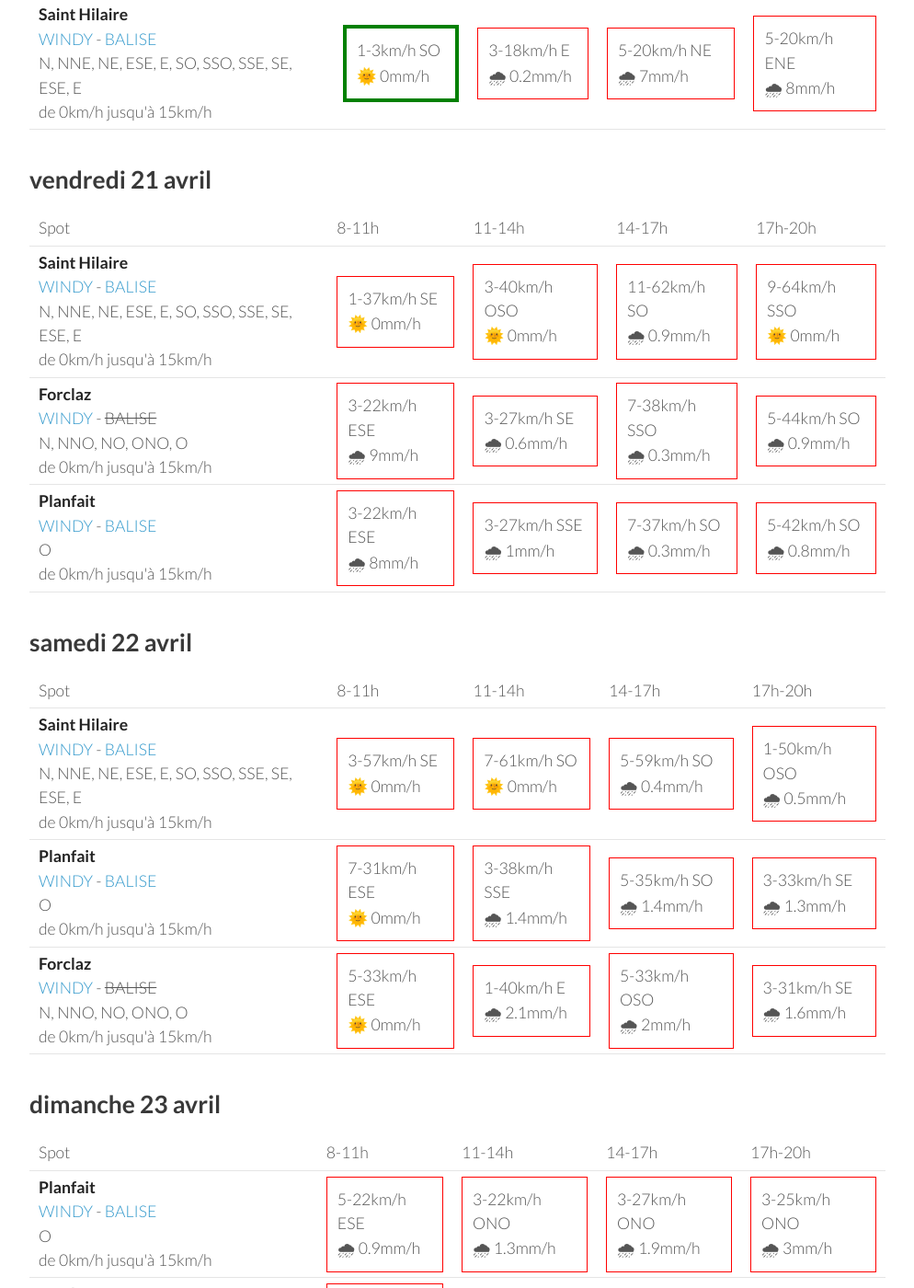
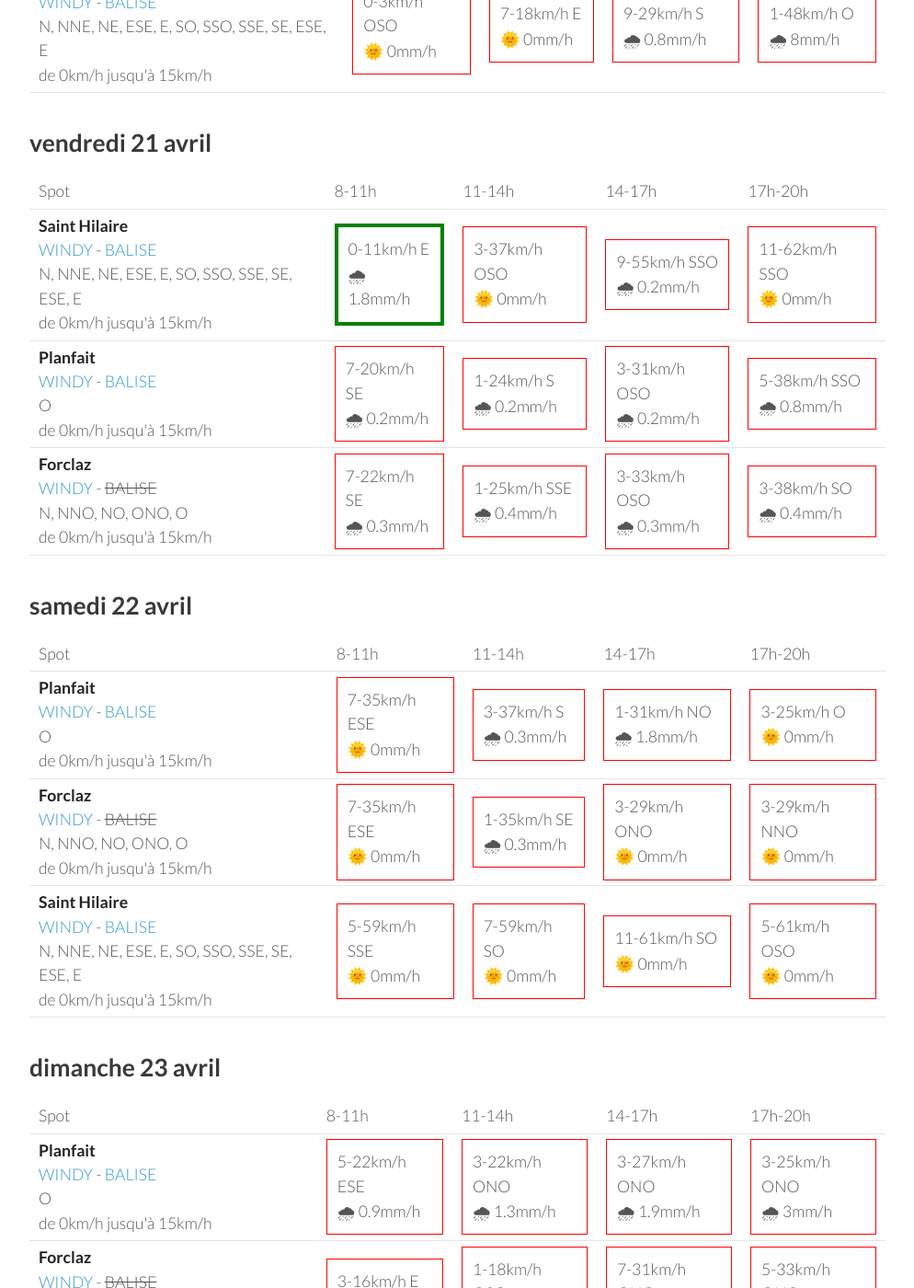
Before and after one commit to parapente-dans-le-nord/parapente-dans-le-nord.github.io, a Jekyll site: the page built from alpes_nord.markdown, in a window 1280 px wide and 1400 px high, scrolled down 1118 px. Shown: the whole window at 92% size, without its empty margins (26-1020 px from the left). Built offline with Jekyll 4.4.1, drawn with Linux system fonts in a browser that asks for light colours; some of the changed text lies outside the part shown.

Commit message:
update index.markdown

```diff
--- a/alpes_nord.markdown
+++ b/alpes_nord.markdown
@@ -25,27 +25,27 @@ page mise à jour le mercredi 19 avril 13:26
         <td><strong>Planfait</strong><br><a href="https://windy.com/45.853/6.223?45.415,6.223,8">WINDY</a> - <span class=""><a href="https://www.openwindmap.org/PP496">BALISE</a> </span><br> <span class="vent-favorable">O</span><br><span class="force-vent">de 0km/h jusqu'à 15km/h</span> </td>
 
             <td><div class="not-flyable"><p>0-0km/h NA</p><p>🌧️ 0mm/h</p></div></td>
-            <td><div class="flyable"><p>3-11km/h O</p><p>🌞 0mm/h</p></div></td>
-            <td><div class="not-flyable"><p>7-22km/h ONO</p><p>🌞 0mm/h</p></div></td>
-            <td><div class="not-flyable"><p>5-27km/h NNO</p><p>🌞 0mm/h</p></div></td>
+            <td><div class="not-flyable"><p>0-0km/h NA</p><p>🌧️ 0mm/h</p></div></td>
+            <td><div class="not-flyable"><p>0-0km/h NA</p><p>🌧️ 0mm/h</p></div></td>
+            <td><div class="not-flyable"><p>9-25km/h NO</p><p>🌞 0mm/h</p></div></td>
+
+    </tr>
+<tr>
+        <td><strong>Forclaz</strong><br><a href="https://windy.com/45.814/6.247?45.375,6.246,8,m:eVwaglz">WINDY</a> - <span class="no-balise"> BALISE </span><br> <span class="vent-favorable">N, NNO, NO, ONO, O</span><br><span class="force-vent">de 0km/h jusqu'à 15km/h</span> </td>
+
+            <td><div class="not-flyable"><p>0-0km/h NA</p><p>🌧️ 0mm/h</p></div></td>
+            <td><div class="not-flyable"><p>0-0km/h NA</p><p>🌧️ 0mm/h</p></div></td>
+            <td><div class="not-flyable"><p>0-0km/h NA</p><p>🌧️ 0mm/h</p></div></td>
+            <td><div class="not-flyable"><p>11-25km/h ONO</p><p>🌞 0mm/h</p></div></td>
 
     </tr>
 <tr>
         <td><strong>Saint Hilaire</strong><br><a href="https://windy.com/45.307/5.888?45.087,5.889,9,m:eUFagkX">WINDY</a> - <span class=""><a href="http://www.balisemeteo.com/balise.php?idBalise=61">BALISE</a> </span><br> <span class="vent-favorable">N, NNE, NE, ESE, E, SO, SSO, SSE, SE, ESE, E</span><br><span class="force-vent">de 0km/h jusqu'à 15km/h</span> </td>
 
             <td><div class="not-flyable"><p>0-0km/h NA</p><p>🌧️ 0mm/h</p></div></td>
-            <td><div class="flyable"><p>5-12km/h SE</p><p>🌞 0mm/h</p></div></td>
-            <td><div class="not-flyable"><p>5-18km/h NNO</p><p>🌞 0.9mm/h</p></div></td>
-            <td><div class="not-flyable"><p>11-24km/h O</p><p>🌞 0.9mm/h</p></div></td>
-
-    </tr>
-<tr>
-        <td><strong>Forclaz</strong><br><a href="https://windy.com/45.814/6.247?45.375,6.246,8,m:eVwaglz">WINDY</a> - <span class="no-balise"> BALISE </span><br> <span class="vent-favorable">N, NNO, NO, ONO, O</span><br><span class="force-vent">de 0km/h jusqu'à 15km/h</span> </td>
-
             <td><div class="not-flyable"><p>0-0km/h NA</p><p>🌧️ 0mm/h</p></div></td>
-            <td><div class="flyable"><p>3-11km/h ONO</p><p>🌞 0mm/h</p></div></td>
-            <td><div class="not-flyable"><p>9-20km/h NO</p><p>🌞 0mm/h</p></div></td>
-            <td><div class="not-flyable"><p>7-27km/h NO</p><p>🌞 0mm/h</p></div></td>
+            <td><div class="not-flyable"><p>0-0km/h NA</p><p>🌧️ 0mm/h</p></div></td>
+            <td><div class="not-flyable"><p>5-25km/h ENE</p><p>🌞 0mm/h</p></div></td>
 
     </tr>
 
@@ -65,32 +65,32 @@ page mise à jour le mercredi 19 avril 13:26
       <td>17h-20h</td>
     </tr>
 <tr>
-        <td><strong>Planfait</strong><br><a href="https://windy.com/45.853/6.223?45.415,6.223,8">WINDY</a> - <span class=""><a href="https://www.openwindmap.org/PP496">BALISE</a> </span><br> <span class="vent-favorable">O</span><br><span class="force-vent">de 0km/h jusqu'à 15km/h</span> </td>
+        <td><strong>Forclaz</strong><br><a href="https://windy.com/45.814/6.247?45.375,6.246,8,m:eVwaglz">WINDY</a> - <span class="no-balise"> BALISE </span><br> <span class="vent-favorable">N, NNO, NO, ONO, O</span><br><span class="force-vent">de 0km/h jusqu'à 15km/h</span> </td>
 
-            <td><div class="not-flyable"><p>0-5km/h NNE</p><p>🌞 0mm/h</p></div></td>
-            <td><div class="flyable"><p>7-12km/h O</p><p>🌧 0.5mm/h</p></div></td>
-            <td><div class="not-flyable"><p>1-16km/h O</p><p>🌧 8mm/h</p></div></td>
-            <td><div class="not-flyable"><p>5-18km/h N</p><p>🌧 5mm/h</p></div></td>
+            <td><div class="not-flyable"><p>3-5km/h ENE</p><p>🌞 0mm/h</p></div></td>
+            <td><div class="not-flyable"><p>3-5km/h SE</p><p>🌧 1.8mm/h</p></div></td>
+            <td><div class="not-flyable"><p>9-29km/h SO</p><p>🌧 1.9mm/h</p></div></td>
+            <td><div class="not-flyable"><p>7-24km/h N</p><p>🌧 9mm/h</p></div></td>
 
 
     </tr>
 <tr>
-        <td><strong>Forclaz</strong><br><a href="https://windy.com/45.814/6.247?45.375,6.246,8,m:eVwaglz">WINDY</a> - <span class="no-balise"> BALISE </span><br> <span class="vent-favorable">N, NNO, NO, ONO, O</span><br><span class="force-vent">de 0km/h jusqu'à 15km/h</span> </td>
+        <td><strong>Planfait</strong><br><a href="https://windy.com/45.853/6.223?45.415,6.223,8">WINDY</a> - <span class=""><a href="https://www.openwindmap.org/PP496">BALISE</a> </span><br> <span class="vent-favorable">O</span><br><span class="force-vent">de 0km/h jusqu'à 15km/h</span> </td>
 
-            <td><div class="not-flyable"><p>1-3km/h NNE</p><p>🌞 0mm/h</p></div></td>
-            <td><div class="flyable"><p>7-12km/h O</p><p>🌞 0mm/h</p></div></td>
-            <td><div class="not-flyable"><p>1-16km/h NNO</p><p>🌧 9mm/h</p></div></td>
-            <td><div class="not-flyable"><p>9-22km/h NO</p><p>🌧 3.9mm/h</p></div></td>
+            <td><div class="not-flyable"><p>1-5km/h ESE</p><p>🌞 0mm/h</p></div></td>
+            <td><div class="not-flyable"><p>5-12km/h S</p><p>🌧 4.1mm/h</p></div></td>
+            <td><div class="not-flyable"><p>3-24km/h OSO</p><p>🌧 2.1mm/h</p></div></td>
+            <td><div class="not-flyable"><p>1-24km/h NO</p><p>🌧 9mm/h</p></div></td>
 
 
     </tr>
 <tr>
         <td><strong>Saint Hilaire</strong><br><a href="https://windy.com/45.307/5.888?45.087,5.889,9,m:eUFagkX">WINDY</a> - <span class=""><a href="http://www.balisemeteo.com/balise.php?idBalise=61">BALISE</a> </span><br> <span class="vent-favorable">N, NNE, NE, ESE, E, SO, SSO, SSE, SE, ESE, E</span><br><span class="force-vent">de 0km/h jusqu'à 15km/h</span> </td>
 
-            <td><div class="flyable"><p>1-3km/h SO</p><p>🌞 0mm/h</p></div></td>
-            <td><div class="not-flyable"><p>3-18km/h E</p><p>🌧 0.2mm/h</p></div></td>
-            <td><div class="not-flyable"><p>5-20km/h NE</p><p>🌧 7mm/h</p></div></td>
-            <td><div class="not-flyable"><p>5-20km/h ENE</p><p>🌧 8mm/h</p></div></td>
+            <td><div class="not-flyable"><p>0-3km/h OSO</p><p>🌞 0mm/h</p></div></td>
+            <td><div class="not-flyable"><p>7-18km/h E</p><p>🌞 0mm/h</p></div></td>
+            <td><div class="not-flyable"><p>9-29km/h S</p><p>🌧 0.8mm/h</p></div></td>
+            <td><div class="not-flyable"><p>1-48km/h O</p><p>🌧 8mm/h</p></div></td>
 
 
     </tr>
@@ -113,30 +113,30 @@ page mise à jour le mercredi 19 avril 13:26
 <tr>
         <td><strong>Saint Hilaire</strong><br><a href="https://windy.com/45.307/5.888?45.087,5.889,9,m:eUFagkX">WINDY</a> - <span class=""><a href="http://www.balisemeteo.com/balise.php?idBalise=61">BALISE</a> </span><br> <span class="vent-favorable">N, NNE, NE, ESE, E, SO, SSO, SSE, SE, ESE, E</span><br><span class="force-vent">de 0km/h jusqu'à 15km/h</span> </td>
 
-            <td><div class="not-flyable"><p>1-37km/h SE</p><p>🌞 0mm/h</p></div></td>
-            <td><div class="not-flyable"><p>3-40km/h OSO</p><p>🌞 0mm/h</p></div></td>
-            <td><div class="not-flyable"><p>11-62km/h SO</p><p>🌧 0.9mm/h</p></div></td>
-            <td><div class="not-flyable"><p>9-64km/h SSO</p><p>🌞 0mm/h</p></div></td>
+            <td><div class="flyable"><p>0-11km/h E</p><p>🌧 1.8mm/h</p></div></td>
+            <td><div class="not-flyable"><p>3-37km/h OSO</p><p>🌞 0mm/h</p></div></td>
+            <td><div class="not-flyable"><p>9-55km/h SSO</p><p>🌧 0.2mm/h</p></div></td>
+            <td><div class="not-flyable"><p>11-62km/h SSO</p><p>🌞 0mm/h</p></div></td>
+
+
+    </tr>
+<tr>
+        <td><strong>Planfait</strong><br><a href="https://windy.com/45.853/6.223?45.415,6.223,8">WINDY</a> - <span class=""><a href="https://www.openwindmap.org/PP496">BALISE</a> </span><br> <span class="vent-favorable">O</span><br><span class="force-vent">de 0km/h jusqu'à 15km/h</span> </td>
+
+            <td><div class="not-flyable"><p>7-20km/h SE</p><p>🌧 0.2mm/h</p></div></td>
+            <td><div class="not-flyable"><p>1-24km/h S</p><p>🌧 0.2mm/h</p></div></td>
+            <td><div class="not-flyable"><p>3-31km/h OSO</p><p>🌧 0.2mm/h</p></div></td>
+            <td><div class="not-flyable"><p>5-38km/h SSO</p><p>🌧 0.8mm/h</p></div></td>
 
 
     </tr>
 <tr>
         <td><strong>Forclaz</strong><br><a href="https://windy.com/45.814/6.247?45.375,6.246,8,m:eVwaglz">WINDY</a> - <span class="no-balise"> BALISE </span><br> <span class="vent-favorable">N, NNO, NO, ONO, O</span><br><span class="force-vent">de 0km/h jusqu'à 15km/h</span> </td>
 
-            <td><div class="not-flyable"><p>3-22km/h ESE</p><p>🌧 9mm/h</p></div></td>
-            <td><div class="not-flyable"><p>3-27km/h SE</p><p>🌧 0.6mm/h</p></div></td>
-            <td><div class="not-flyable"><p>7-38km/h SSO</p><p>🌧 0.3mm/h</p></div></td>
-            <td><div class="not-flyable"><p>5-44km/h SO</p><p>🌧 0.9mm/h</p></div></td>
-
-
-    </tr>
-<tr>
-        <td><strong>Planfait</strong><br><a href="https://windy.com/45.853/6.223?45.415,6.223,8">WINDY</a> - <span class=""><a href="https://www.openwindmap.org/PP496">BALISE</a> </span><br> <span class="vent-favorable">O</span><br><span class="force-vent">de 0km/h jusqu'à 15km/h</span> </td>
-
-            <td><div class="not-flyable"><p>3-22km/h ESE</p><p>🌧 8mm/h</p></div></td>
-            <td><div class="not-flyable"><p>3-27km/h SSE</p><p>🌧 1mm/h</p></div></td>
-            <td><div class="not-flyable"><p>7-37km/h SO</p><p>🌧 0.3mm/h</p></div></td>
-            <td><div class="not-flyable"><p>5-42km/h SO</p><p>🌧 0.8mm/h</p></div></td>
+            <td><div class="not-flyable"><p>7-22km/h SE</p><p>🌧 0.3mm/h</p></div></td>
+            <td><div class="not-flyable"><p>1-25km/h SSE</p><p>🌧 0.4mm/h</p></div></td>
+            <td><div class="not-flyable"><p>3-33km/h OSO</p><p>🌧 0.3mm/h</p></div></td>
+            <td><div class="not-flyable"><p>3-38km/h SO</p><p>🌧 0.4mm/h</p></div></td>
 
 
     </tr>
@@ -157,32 +157,32 @@ page mise à jour le mercredi 19 avril 13:26
       <td>17h-20h</td>
     </tr>
 <tr>
-        <td><strong>Saint Hilaire</strong><br><a href="https://windy.com/45.307/5.888?45.087,5.889,9,m:eUFagkX">WINDY</a> - <span class=""><a href="http://www.balisemeteo.com/balise.php?idBalise=61">BALISE</a> </span><br> <span class="vent-favorable">N, NNE, NE, ESE, E, SO, SSO, SSE, SE, ESE, E</span><br><span class="force-vent">de 0km/h jusqu'à 15km/h</span> </td>
-
-            <td><div class="not-flyable"><p>3-57km/h SE</p><p>🌞 0mm/h</p></div></td>
-            <td><div class="not-flyable"><p>7-61km/h SO</p><p>🌞 0mm/h</p></div></td>
-            <td><div class="not-flyable"><p>5-59km/h SO</p><p>🌧 0.4mm/h</p></div></td>
-            <td><div class="not-flyable"><p>1-50km/h OSO</p><p>🌧 0.5mm/h</p></div></td>
-
-
-    </tr>
-<tr>
         <td><strong>Planfait</strong><br><a href="https://windy.com/45.853/6.223?45.415,6.223,8">WINDY</a> - <span class=""><a href="https://www.openwindmap.org/PP496">BALISE</a> </span><br> <span class="vent-favorable">O</span><br><span class="force-vent">de 0km/h jusqu'à 15km/h</span> </td>
 
-            <td><div class="not-flyable"><p>7-31km/h ESE</p><p>🌞 0mm/h</p></div></td>
-            <td><div class="not-flyable"><p>3-38km/h SSE</p><p>🌧 1.4mm/h</p></div></td>
-            <td><div class="not-flyable"><p>5-35km/h SO</p><p>🌧 1.4mm/h</p></div></td>
-            <td><div class="not-flyable"><p>3-33km/h SE</p><p>🌧 1.3mm/h</p></div></td>
+            <td><div class="not-flyable"><p>7-35km/h ESE</p><p>🌞 0mm/h</p></div></td>
+            <td><div class="not-flyable"><p>3-37km/h S</p><p>🌧 0.3mm/h</p></div></td>
+            <td><div class="not-flyable"><p>1-31km/h NO</p><p>🌧 1.8mm/h</p></div></td>
+            <td><div class="not-flyable"><p>3-25km/h O</p><p>🌞 0mm/h</p></div></td>
 
 
     </tr>
 <tr>
         <td><strong>Forclaz</strong><br><a href="https://windy.com/45.814/6.247?45.375,6.246,8,m:eVwaglz">WINDY</a> - <span class="no-balise"> BALISE </span><br> <span class="vent-favorable">N, NNO, NO, ONO, O</span><br><span class="force-vent">de 0km/h jusqu'à 15km/h</span> </td>
 
-            <td><div class="not-flyable"><p>5-33km/h ESE</p><p>🌞 0mm/h</p></div></td>
-            <td><div class="not-flyable"><p>1-40km/h E</p><p>🌧 2.1mm/h</p></div></td>
-            <td><div class="not-flyable"><p>5-33km/h OSO</p><p>🌧 2mm/h</p></div></td>
-            <td><div class="not-flyable"><p>3-31km/h SE</p><p>🌧 1.6mm/h</p></div></td>
+            <td><div class="not-flyable"><p>7-35km/h ESE</p><p>🌞 0mm/h</p></div></td>
+            <td><div class="not-flyable"><p>1-35km/h SE</p><p>🌧 0.3mm/h</p></div></td>
+            <td><div class="not-flyable"><p>3-29km/h ONO</p><p>🌞 0mm/h</p></div></td>
+            <td><div class="not-flyable"><p>3-29km/h NNO</p><p>🌞 0mm/h</p></div></td>
+
+
+    </tr>
+<tr>
+        <td><strong>Saint Hilaire</strong><br><a href="https://windy.com/45.307/5.888?45.087,5.889,9,m:eUFagkX">WINDY</a> - <span class=""><a href="http://www.balisemeteo.com/balise.php?idBalise=61">BALISE</a> </span><br> <span class="vent-favorable">N, NNE, NE, ESE, E, SO, SSO, SSE, SE, ESE, E</span><br><span class="force-vent">de 0km/h jusqu'à 15km/h</span> </td>
+
+            <td><div class="not-flyable"><p>5-59km/h SSE</p><p>🌞 0mm/h</p></div></td>
+            <td><div class="not-flyable"><p>7-59km/h SO</p><p>🌞 0mm/h</p></div></td>
+            <td><div class="not-flyable"><p>11-61km/h SO</p><p>🌞 0mm/h</p></div></td>
+            <td><div class="not-flyable"><p>5-61km/h OSO</p><p>🌞 0mm/h</p></div></td>
 
 
     </tr>
@@ -215,20 +215,20 @@ page mise à jour le mercredi 19 avril 13:26
 <tr>
         <td><strong>Forclaz</strong><br><a href="https://windy.com/45.814/6.247?45.375,6.246,8,m:eVwaglz">WINDY</a> - <span class="no-balise"> BALISE </span><br> <span class="vent-favorable">N, NNO, NO, ONO, O</span><br><span class="force-vent">de 0km/h jusqu'à 15km/h</span> </td>
 
-            <td><div class="not-flyable"><p>3-22km/h ESE</p><p>🌧 1.2mm/h</p></div></td>
-            <td><div class="not-flyable"><p>3-22km/h NO</p><p>🌧 1.5mm/h</p></div></td>
-            <td><div class="not-flyable"><p>3-25km/h NO</p><p>🌧 1mm/h</p></div></td>
-            <td><div class="not-flyable"><p>3-25km/h NO</p><p>🌧 2.8mm/h</p></div></td>
+            <td><div class="not-flyable"><p>3-16km/h E</p><p>🌞 0mm/h</p></div></td>
+            <td><div class="not-flyable"><p>1-18km/h OSO</p><p>🌧 0.7mm/h</p></div></td>
+            <td><div class="not-flyable"><p>7-31km/h ONO</p><p>🌧 0.4mm/h</p></div></td>
+            <td><div class="not-flyable"><p>5-33km/h ONO</p><p>🌧 0.9mm/h</p></div></td>
 
 
     </tr>
 <tr>
         <td><strong>Saint Hilaire</strong><br><a href="https://windy.com/45.307/5.888?45.087,5.889,9,m:eUFagkX">WINDY</a> - <span class=""><a href="http://www.balisemeteo.com/balise.php?idBalise=61">BALISE</a> </span><br> <span class="vent-favorable">N, NNE, NE, ESE, E, SO, SSO, SSE, SE, ESE, E</span><br><span class="force-vent">de 0km/h jusqu'à 15km/h</span> </td>
 
-            <td><div class="not-flyable"><p>1-27km/h NE</p><p>🌧 0.7mm/h</p></div></td>
-            <td><div class="not-flyable"><p>3-20km/h OSO</p><p>🌧 2.2mm/h</p></div></td>
-            <td><div class="not-flyable"><p>5-29km/h ONO</p><p>🌧 2.7mm/h</p></div></td>
-            <td><div class="not-flyable"><p>0-33km/h ENE</p><p>🌧 2.1mm/h</p></div></td>
+            <td><div class="not-flyable"><p>1-16km/h E</p><p>🌞 0mm/h</p></div></td>
+            <td><div class="not-flyable"><p>3-20km/h ONO</p><p>🌧 0.2mm/h</p></div></td>
+            <td><div class="not-flyable"><p>7-37km/h O</p><p>🌧 0.5mm/h</p></div></td>
+            <td><div class="not-flyable"><p>5-33km/h O</p><p>🌧 0.5mm/h</p></div></td>
 
 
     </tr>
@@ -249,6 +249,16 @@ page mise à jour le mercredi 19 avril 13:26
       <td>17h-20h</td>
     </tr>
 <tr>
+        <td><strong>Saint Hilaire</strong><br><a href="https://windy.com/45.307/5.888?45.087,5.889,9,m:eUFagkX">WINDY</a> - <span class=""><a href="http://www.balisemeteo.com/balise.php?idBalise=61">BALISE</a> </span><br> <span class="vent-favorable">N, NNE, NE, ESE, E, SO, SSO, SSE, SE, ESE, E</span><br><span class="force-vent">de 0km/h jusqu'à 15km/h</span> </td>
+
+            <td><div class="not-flyable"><p>3-25km/h NNE</p><p>🌧 0.2mm/h</p></div></td>
+            <td><div class="not-flyable"><p>7-33km/h N</p><p>🌧 1mm/h</p></div></td>
+            <td><div class="not-flyable"><p>7-35km/h NNO</p><p>🌧 0.3mm/h</p></div></td>
+            <td><div class="not-flyable"><p>7-38km/h NO</p><p>🌞 0mm/h</p></div></td>
+
+
+    </tr>
+<tr>
         <td><strong>Planfait</strong><br><a href="https://windy.com/45.853/6.223?45.415,6.223,8">WINDY</a> - <span class=""><a href="https://www.openwindmap.org/PP496">BALISE</a> </span><br> <span class="vent-favorable">O</span><br><span class="force-vent">de 0km/h jusqu'à 15km/h</span> </td>
 
             <td><div class="not-flyable"><p>5-16km/h ESE</p><p>🌞 0mm/h</p></div></td>
@@ -259,22 +269,12 @@ page mise à jour le mercredi 19 avril 13:26
 
     </tr>
 <tr>
-        <td><strong>Saint Hilaire</strong><br><a href="https://windy.com/45.307/5.888?45.087,5.889,9,m:eUFagkX">WINDY</a> - <span class=""><a href="http://www.balisemeteo.com/balise.php?idBalise=61">BALISE</a> </span><br> <span class="vent-favorable">N, NNE, NE, ESE, E, SO, SSO, SSE, SE, ESE, E</span><br><span class="force-vent">de 0km/h jusqu'à 15km/h</span> </td>
-
-            <td><div class="not-flyable"><p>5-31km/h NE</p><p>🌞 0mm/h</p></div></td>
-            <td><div class="not-flyable"><p>5-33km/h NNE</p><p>🌞 0mm/h</p></div></td>
-            <td><div class="not-flyable"><p>7-38km/h N</p><p>🌞 0mm/h</p></div></td>
-            <td><div class="not-flyable"><p>7-40km/h NO</p><p>🌞 0mm/h</p></div></td>
-
-
-    </tr>
-<tr>
         <td><strong>Forclaz</strong><br><a href="https://windy.com/45.814/6.247?45.375,6.246,8,m:eVwaglz">WINDY</a> - <span class="no-balise"> BALISE </span><br> <span class="vent-favorable">N, NNO, NO, ONO, O</span><br><span class="force-vent">de 0km/h jusqu'à 15km/h</span> </td>
 
-            <td><div class="not-flyable"><p>5-16km/h ESE</p><p>🌞 0mm/h</p></div></td>
-            <td><div class="not-flyable"><p>1-16km/h NO</p><p>🌞 0mm/h</p></div></td>
+            <td><div class="not-flyable"><p>1-11km/h E</p><p>🌧 0.2mm/h</p></div></td>
+            <td><div class="not-flyable"><p>5-22km/h ONO</p><p>🌧 1mm/h</p></div></td>
+            <td><div class="not-flyable"><p>7-31km/h ONO</p><p>🌧 0.5mm/h</p></div></td>
             <td><div class="not-flyable"><p>7-31km/h ONO</p><p>🌞 0mm/h</p></div></td>
-            <td><div class="not-flyable"><p>7-35km/h ONO</p><p>🌞 0mm/h</p></div></td>
 
 
     </tr>
```
Also changed, not shown: other parts of alpes_nord.markdown (+1 -1 lines).
